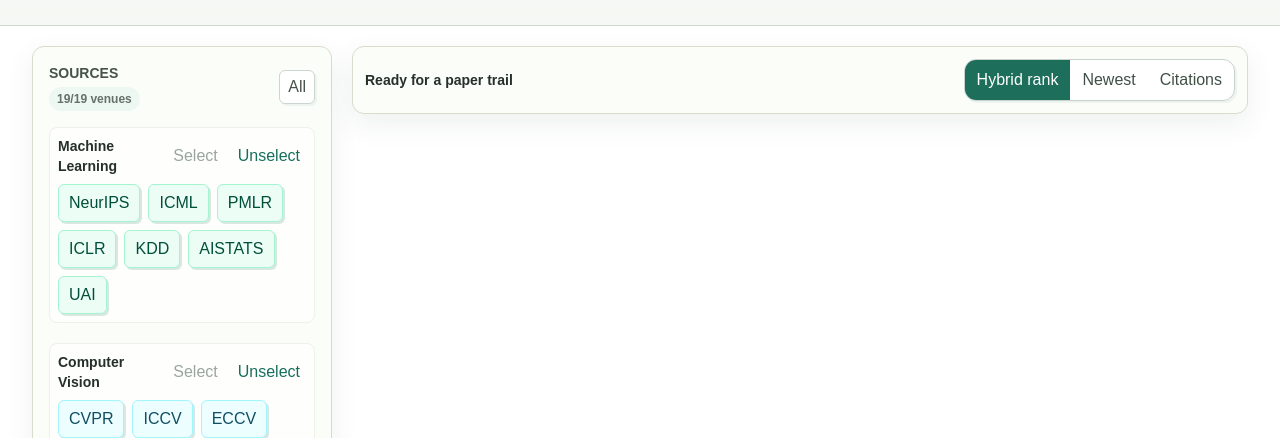
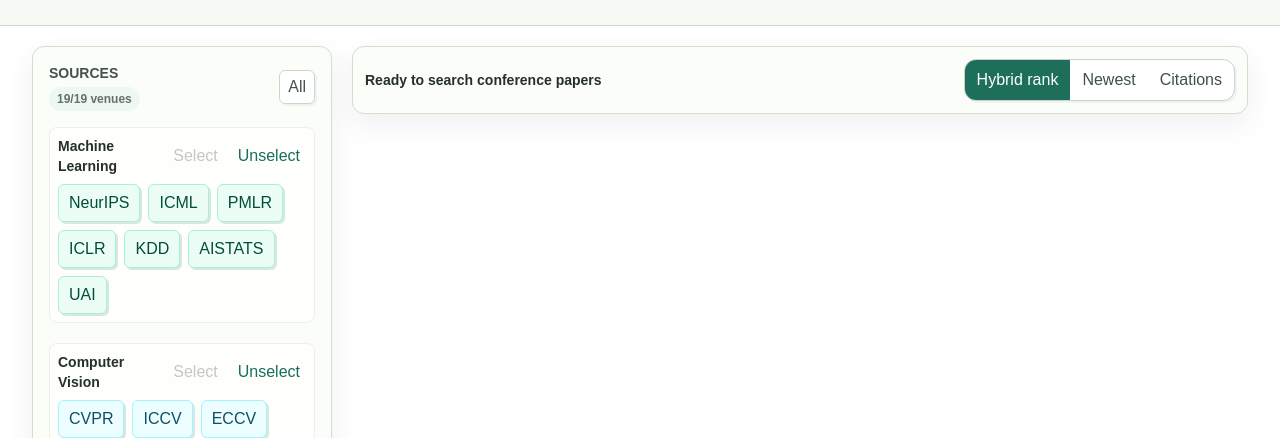
Before and after one commit to AiMl-hub/tensor-scholar, a Next.js app: page / in a window 1280 px wide. Shown: the part 341-779 px from the top of the page. Built offline with nearby package versions, Linux system fonts and the light colour scheme.

Commit message:
Refine source control copy

```diff
--- a/app/papers/components.tsx
+++ b/app/papers/components.tsx
@@ -85,6 +85,9 @@
   ai: "bg-amber-200/75",
   medical: "bg-blue-200/75",
 };
+
+const CATEGORY_ACTION_CLASS =
+  "rounded-md px-1.5 py-1 text-xs font-semibold text-[#176f5b] transition hover:bg-[#fff6db] hover:text-[#0f4c3d] disabled:cursor-not-allowed disabled:text-[#9aa69f] disabled:opacity-60 disabled:hover:bg-transparent disabled:hover:text-[#9aa69f]";
 
 export function SearchPanel({
   excludeKeywords,
@@ -231,6 +234,11 @@
           ).length;
           const allAreaSelected = areaSelectedCount === areaVenues.length;
           const canClearArea = areaSelectedCount > 0 && areaSelectedCount < selectedVenuesCount;
+          const clearAreaTitle = canClearArea
+            ? undefined
+            : areaSelectedCount === 0
+              ? "No venues in this category are selected"
+              : "Keep at least one venue selected";
 
           return (
             <section className="rounded-lg border border-[#edf1e8] bg-white/70 p-2" key={area}>
@@ -238,18 +246,19 @@
                 <h3 className="text-sm font-semibold text-[#25302a]">{AREA_LABELS[area]}</h3>
                 <div className="flex items-center gap-2">
                   <button
-                    className="rounded-md px-1.5 py-1 text-xs font-semibold text-[#176f5b] hover:bg-[#fff6db] hover:text-[#0f4c3d] disabled:cursor-not-allowed disabled:text-[#9aa69f]"
+                    className={CATEGORY_ACTION_CLASS}
                     disabled={allAreaSelected}
                     onClick={() => onSelectArea(area)}
+                    title={allAreaSelected ? "All venues in this category are selected" : undefined}
                     type="button"
                   >
                     Select
                   </button>
                   <button
-                    className="rounded-md px-1.5 py-1 text-xs font-semibold text-[#176f5b] hover:bg-[#fff6db] hover:text-[#0f4c3d] disabled:cursor-not-allowed disabled:text-[#9aa69f]"
+                    className={CATEGORY_ACTION_CLASS}
                     disabled={!canClearArea}
                     onClick={() => onClearArea(area)}
-                    title={canClearArea ? undefined : "Keep at least one venue selected"}
+                    title={clearAreaTitle}
                     type="button"
                   >
                     Unselect
@@ -312,7 +321,7 @@
       ? `${resultCount} papers`
       : status === "loading"
         ? "Searching"
-        : "Ready for a paper trail";
+        : "Ready to search conference papers";
 
   return (
     <div className="mb-4 rounded-xl border border-[#d8dccd] bg-[#fbfdf9] shadow-[0_10px_28px_rgba(34,60,47,0.08)]">
```
